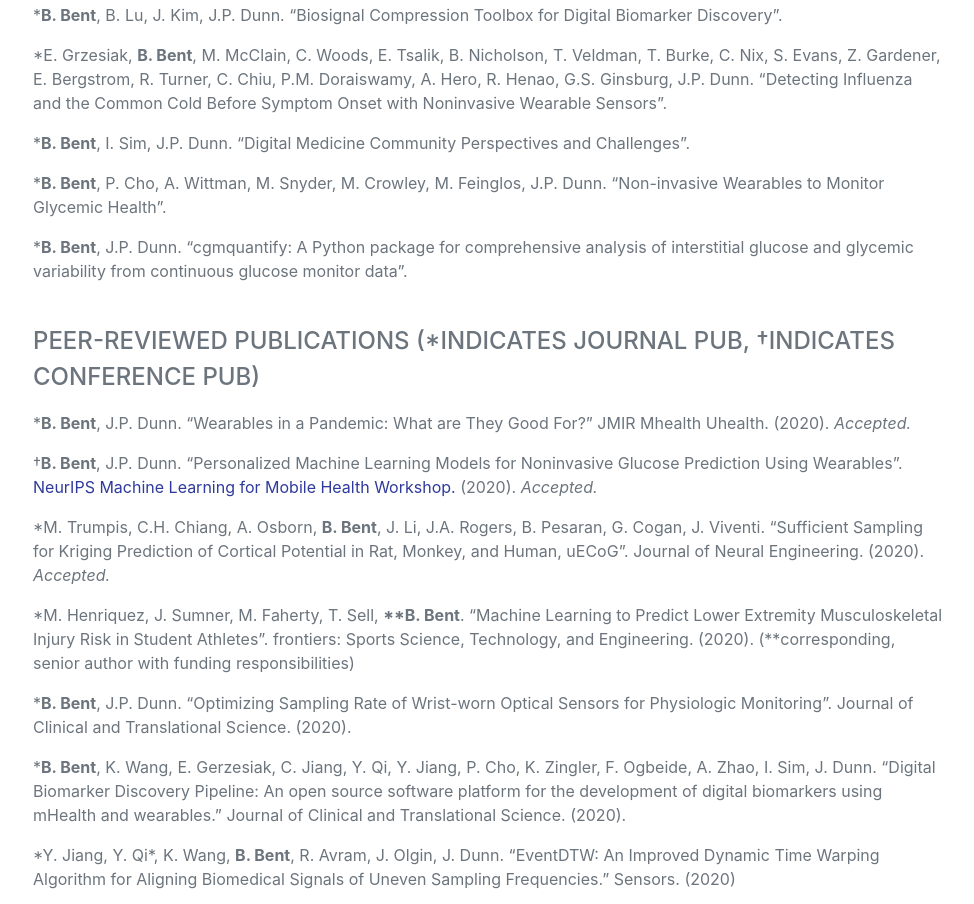
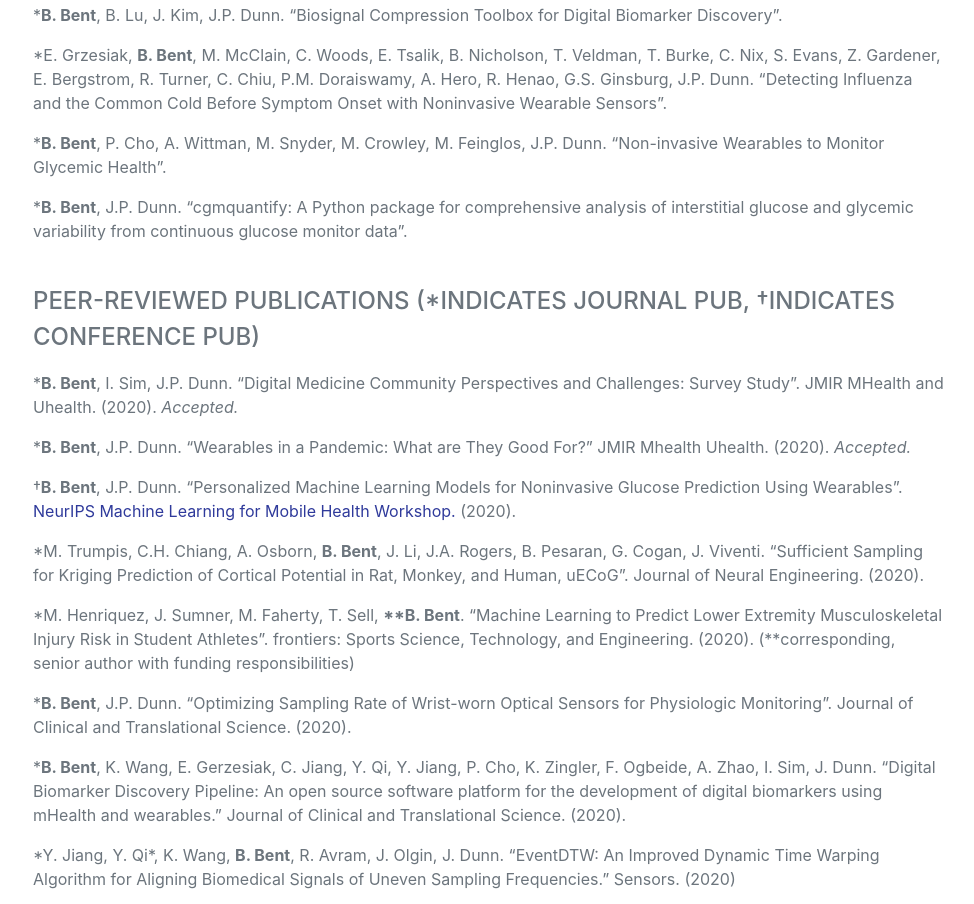
Before and after one commit to brinnaebent/brinnaebent.github.io, a plain HTML site: page index.html in a window 1280 px wide. Shown: the part 5459-6363 px from the top of the page, without its empty margins (287-1261 px from the left). Drawn offline with nearby package versions, Linux system fonts and the light colour scheme; a web font is replaced by a local one.

Commit message:
Updated pubs:

```diff
--- a/index.html
+++ b/index.html
@@ -226,15 +226,15 @@
                     <div class="subheading mb-3">Manuscripts currently under peer-review/revisions</div>
                     <p>*<b>B. Bent</b>, B. Lu, J. Kim, J.P. Dunn. “Biosignal Compression Toolbox for Digital Biomarker Discovery”. </p>
                     <p>*E. Grzesiak, <b>B. Bent</b>, M.  McClain, C. Woods, E. Tsalik, B. Nicholson, T. Veldman, T. Burke, C. Nix, S. Evans, Z. Gardener, E. Bergstrom, R. Turner, C. Chiu, P.M. Doraiswamy, A. Hero, R. Henao, G.S. Ginsburg, J.P. Dunn. “Detecting Influenza and the Common Cold Before Symptom Onset with Noninvasive Wearable Sensors”.</p>
-                    <p>*<b>B. Bent</b>, I. Sim, J.P. Dunn. “Digital Medicine Community Perspectives and Challenges”. </p>
                     <p>*<b>B. Bent</b>, P. Cho, A. Wittman, M. Snyder, M. Crowley, M. Feinglos, J.P. Dunn. “Non-invasive Wearables to Monitor Glycemic Health”. </p>
                     <p>*<b>B. Bent</b>, J.P. Dunn. “cgmquantify: A Python package for comprehensive analysis of interstitial glucose and glycemic variability from continuous glucose monitor data”. </p>
 
                     <br>
                     <div class="subheading mb-3">Peer-Reviewed Publications (*indicates journal pub, †indicates conference pub)</div>
+                    <p>*<b>B. Bent</b>, I. Sim, J.P. Dunn. “Digital Medicine Community Perspectives and Challenges: Survey Study”. JMIR MHealth and Uhealth. (2020). <i>Accepted.</i> </p>
                     <p>*<b>B. Bent</b>, J.P. Dunn. “Wearables in a Pandemic: What are They Good For?” JMIR Mhealth Uhealth. (2020). <i>Accepted.</i></p>
-                    <p>†<b>B. Bent</b>, J.P. Dunn. “Personalized Machine Learning Models for Noninvasive Glucose Prediction Using Wearables”. <a target="blank" href="https://sites.google.com/view/ml4mobilehealth-neurips-2020/home#h.l48m4x2mmp0s">NeurIPS Machine Learning for Mobile Health Workshop.</a> (2020). <i>Accepted.</i>  </p>
-                    <p>*M. Trumpis, C.H. Chiang, A. Osborn, <b>B. Bent</b>, J. Li, J.A. Rogers, B. Pesaran, G. Cogan, J. Viventi. “Sufficient Sampling for Kriging Prediction of Cortical Potential in Rat, Monkey, and Human, uECoG”. Journal of Neural Engineering. (2020). <i>Accepted.</i>  </p>
+                    <p>†<b>B. Bent</b>, J.P. Dunn. “Personalized Machine Learning Models for Noninvasive Glucose Prediction Using Wearables”. <a target="blank" href="https://sites.google.com/view/ml4mobilehealth-neurips-2020/home#h.l48m4x2mmp0s">NeurIPS Machine Learning for Mobile Health Workshop.</a> (2020). </p>
+                    <p>*M. Trumpis, C.H. Chiang, A. Osborn, <b>B. Bent</b>, J. Li, J.A. Rogers, B. Pesaran, G. Cogan, J. Viventi. “Sufficient Sampling for Kriging Prediction of Cortical Potential in Rat, Monkey, and Human, uECoG”. Journal of Neural Engineering. (2020).  </p>
                     <p>*M. Henriquez, J. Sumner, M. Faherty, T. Sell, <b>**B. Bent</b>. “Machine Learning to Predict Lower Extremity Musculoskeletal Injury Risk in Student Athletes”. frontiers: Sports Science, Technology, and Engineering. (2020). (**corresponding, senior author with funding responsibilities)</p>
                     <p>*<b>B. Bent</b>, J.P. Dunn. “Optimizing Sampling Rate of Wrist-worn Optical Sensors for Physiologic Monitoring”. Journal of Clinical and Translational Science. (2020). </p>
                     <p>*<b>B. Bent</b>, K. Wang, E. Gerzesiak, C. Jiang, Y. Qi, Y. Jiang, P. Cho, K. Zingler, F. Ogbeide, A. Zhao, I. Sim, J. Dunn. “Digital Biomarker Discovery Pipeline: An open source software platform for the development of digital biomarkers using mHealth and wearables.” Journal of Clinical and Translational Science. (2020).</p>
```
